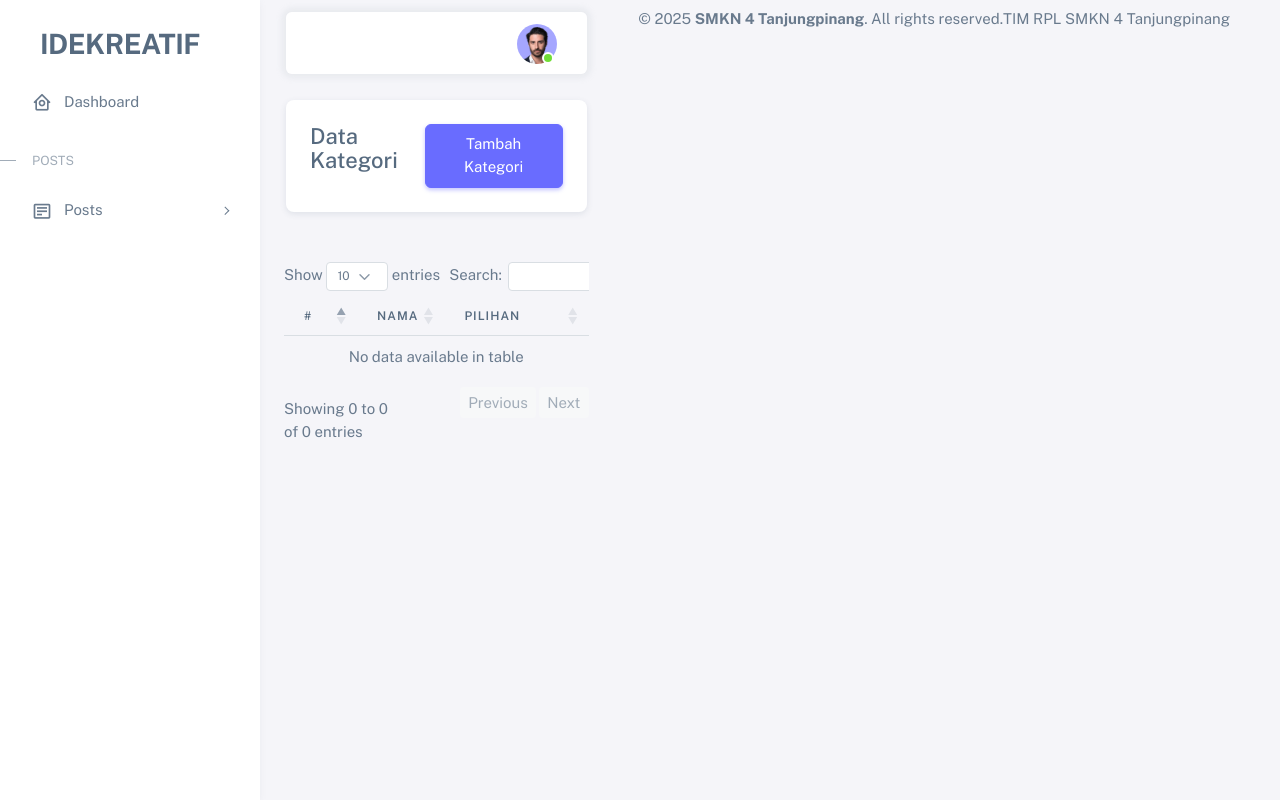
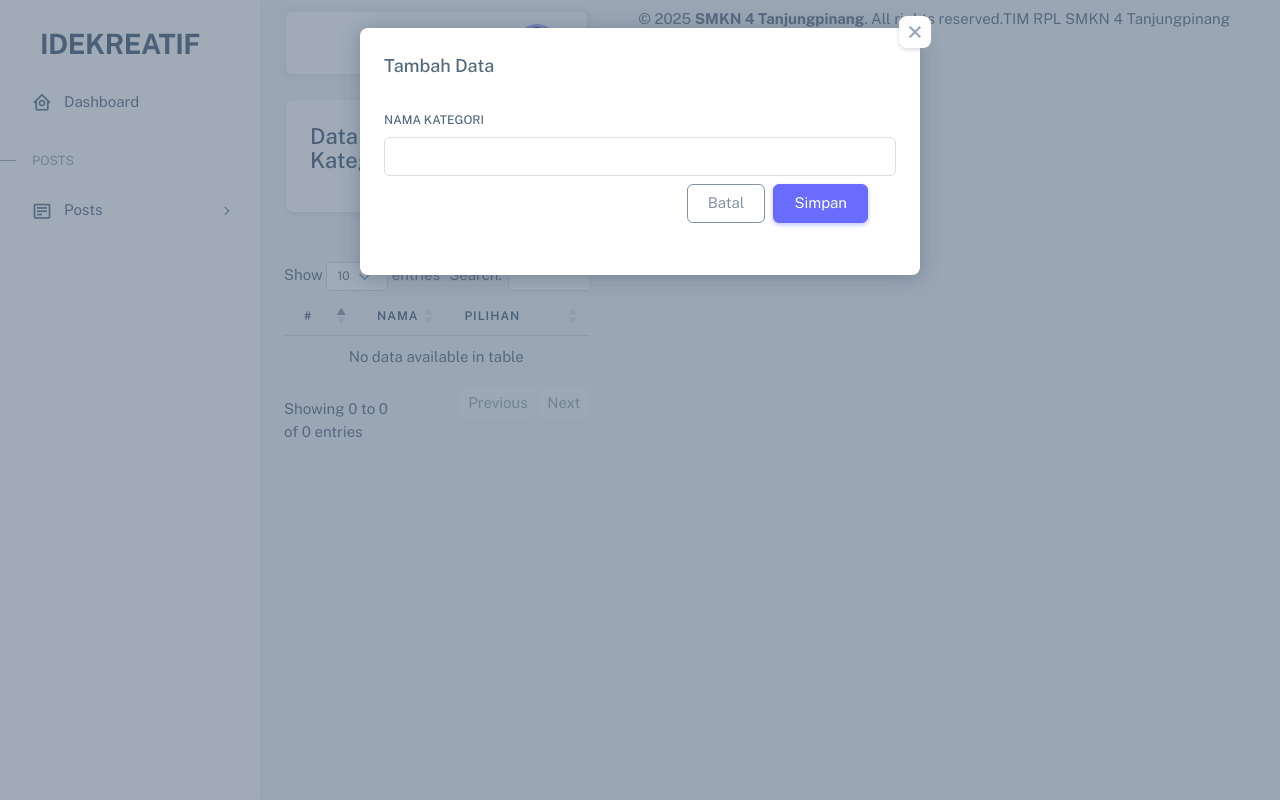
Before and after one commit to MuhammadAlfarazi-rpl/IdeKreatif, a PHP site: page /kategori.php in a window 1280 px wide, after a click on "Tambah Kategori". Run offline with PHP 8.4, Linux system fonts and the light colour scheme; the visitor is signed in with stand-in values (Sample User, id 1); data that the repository does not hold is empty.

Commit message:
Menambahkan Form Tambah Kategori

```diff
--- a/kategori.php
+++ b/kategori.php
@@ -64,3 +64,29 @@ include '.includes/toast_notification.php';
 </div>
 </div>
 <?php include '.includes/footer.php'; ?>
+
+<!-- Modal untuk Tambah Data -->
+ <div class="modal fade" id="addCategory" tableindex="-1" aria-hidden="true">
+    <div class="modal-dialog" role="document">
+        <div class="modal-content">
+            <div class="modal-header">
+                <h5 class="modal-title">Tambah Data</h5>
+                <button type="button" class="btn-close" data-bs-dismiss="modal"></button>
+            </div>
+            <div class="modal-body">
+                <form action="proses_kategori.php" method="POST">
+                    <div>
+                        <label for="namaKategori" class="form-label">Nama Kategori</label>
+
+                        <!-- Input nama kategori baru -->
+                         <input type="text" class="form-control" name="category-name" required/>
+                    </div>
+                    <div class="modal-footer">
+                        <button type="button" class="btn btn-outline-secondary" data-bs-dismiss="modal">Batal</button>
+                        <button type="submit" name="simpan" class="btn btn-primary">Simpan</button>
+                    </div>
+                </form>
+            </div>
+        </div>
+    </div>
+ </div>
```
